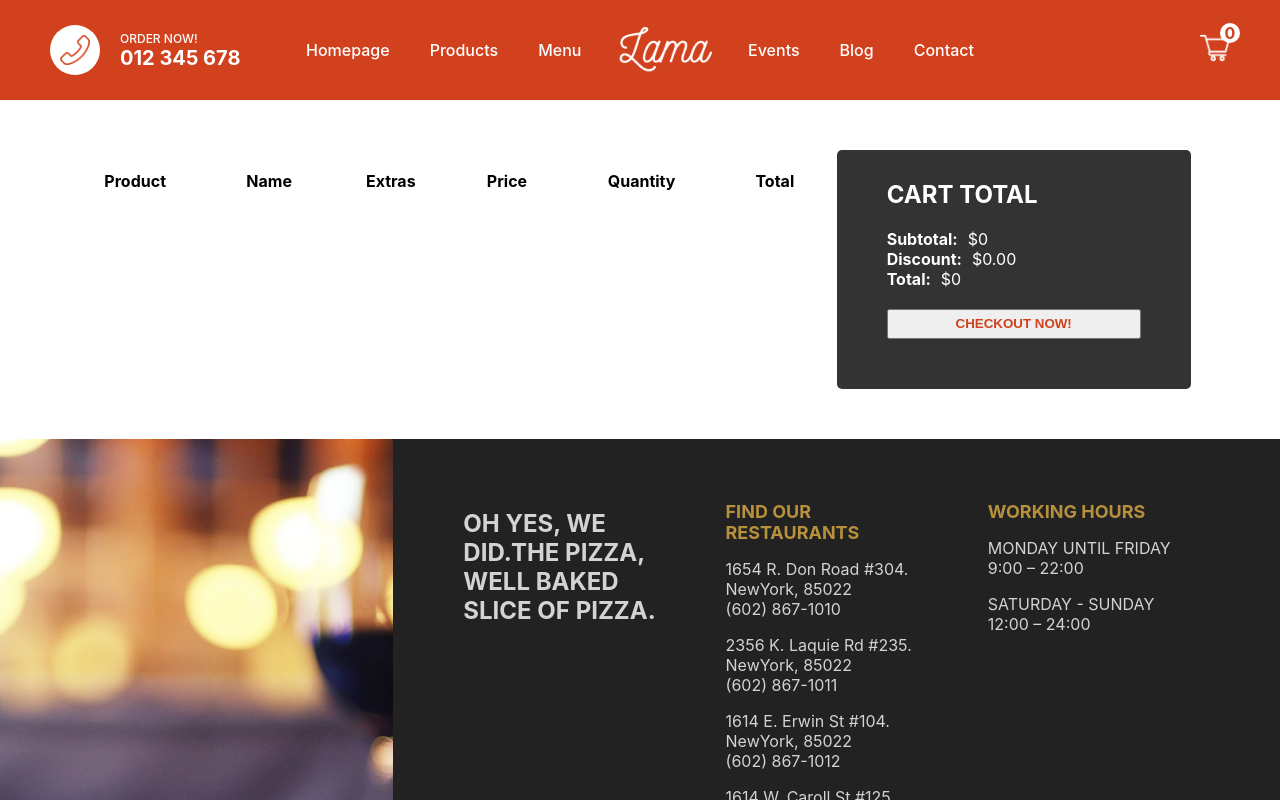
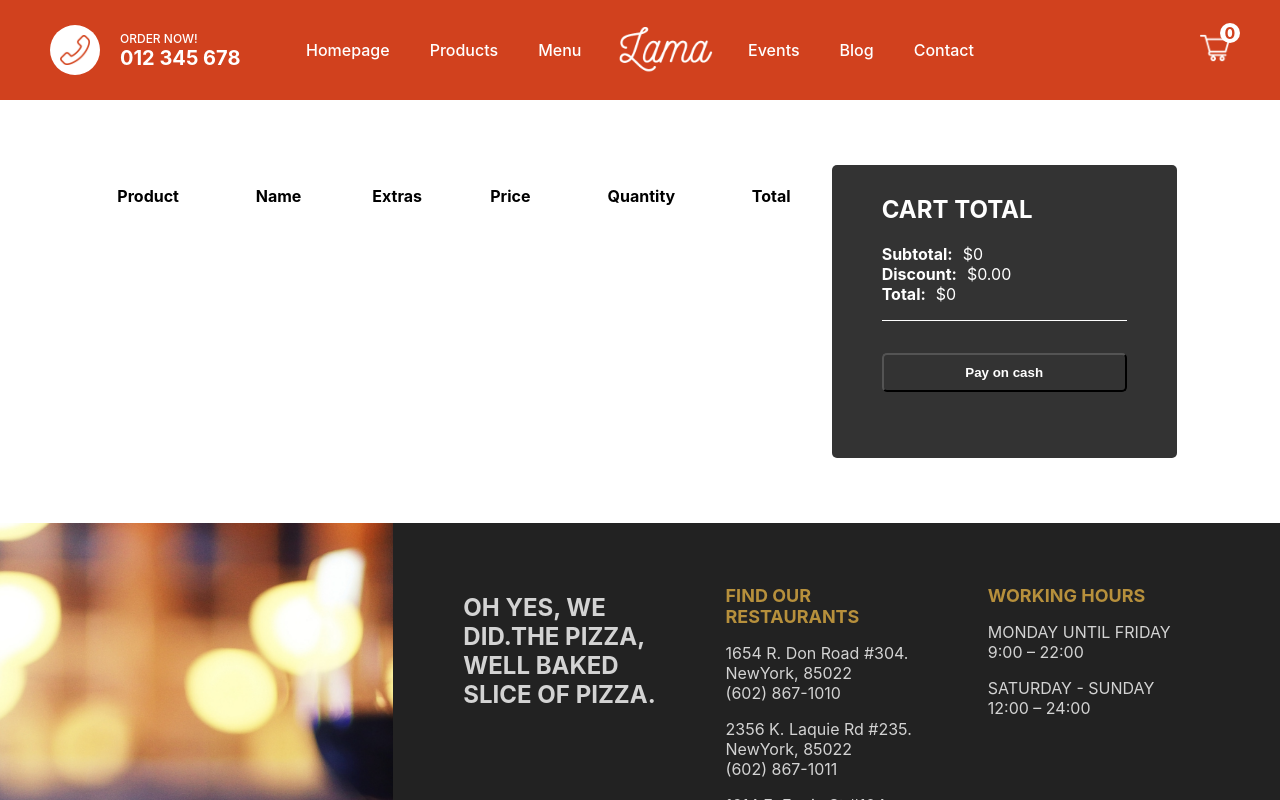
Before and after one commit to Murciegalo/Next_React_Mongo, a Next.js app: page /cart in a window 1280 px wide. Both pictures are taken after a click on the button "CHECKOUT NOW!". Shown: the top 800 px of the page. Built offline with nearby package versions, Linux system fonts and the light colour scheme.

Commit message:
Paypal & Credit Cards payment set | Account developer to be set

```diff
--- a/pages/cart.jsx
+++ b/pages/cart.jsx
@@ -1,4 +1,4 @@
-import { useEffect } from 'react';
+import { useEffect, useState } from 'react';
 import Image from 'next/image';
 import { useDispatch, useSelector } from 'react-redux';
 import {
@@ -9,10 +9,12 @@ import {
 import styles from '../styles/Cart.module.css';
 
 const Cart = () => {
+  const [open, setOpen] = useState(false);
   // PAYPAL
   const amount = '2';
   const currency = 'USD';
   const style = { layout: 'vertical' };
+
   const dispatch = useDispatch();
   const cart = useSelector((state) => state.cart);
 
@@ -130,7 +132,9 @@ const Cart = () => {
           <div className={styles.totalText}>
             <b className={styles.totalTextTitle}>Total:</b>${cart.total}
           </div>
-          <button className={styles.button}>CHECKOUT NOW!</button>
+          {open ? (
+            <div className={styles.paypal}>
+              <button className={styles.cash}>Pay on cash</button>
               <PayPalScriptProvider
                 options={{
                   'client-id': 'test',
@@ -140,6 +144,12 @@ const Cart = () => {
                 <ButtonWrapper currency={currency} showSpinner={false} />
               </PayPalScriptProvider>
             </div>
+          ) : (
+            <button onClick={() => setOpen(!open)} className={styles.button}>
+              CHECKOUT NOW!
+            </button>
+          )}
+        </div>
       </div>
     </div>
   );
--- a/styles/Cart.module.css
+++ b/styles/Cart.module.css
@@ -1,5 +1,5 @@
 .container {
-  padding: 50px;
+  padding: 65px;
   display: flex;
 }
 
@@ -35,7 +35,7 @@
 
 .wrapper {
   width: 90%;
-  max-height: 315px;
+  max-height: 340px;
   border-radius: 5px;
   background-color: #333;
   padding: 50px;
@@ -58,6 +58,27 @@
   margin-top: 20px;
 }
 
+.paypal {
+  margin-top: 1rem;
+  border-top: 1px solid #fff;
+  padding-top: 1rem;
+}
+
+.cash {
+  margin: 1rem 0;
+  width: 100%;
+  background: transparent;
+  color: white;
+  padding: 10px;
+  border-radius: 5px;
+  font-weight: bold;
+  transition: all 0.2s ease-in;
+}
+.cash:hover {
+  cursor: pointer;
+  color: teal;
+  background-color: #fff;
+}
 @media screen and (max-width: 480px) {
   .container {
     flex-direction: column;
```
Lines whose indentation alone changed are shown as unchanged.
